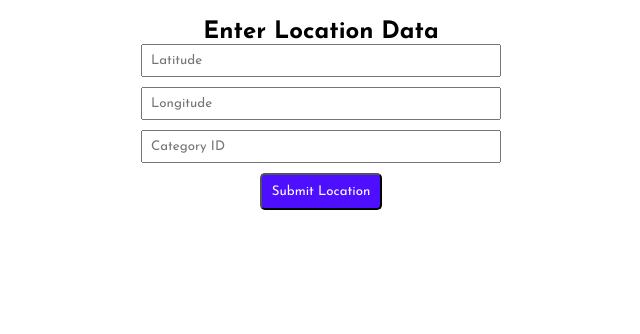
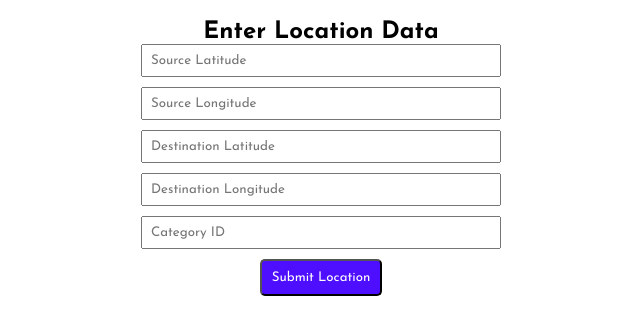
Before and after one commit to M-Danish-J/chat-app-react-nodejs-master, a React (Create React App) app in the folder public/: page /input in a window 1280 px wide. Shown: the top 334 px of the page, without its empty margins (319-959 px from the left). Built offline with nearby package versions, Linux system fonts and the light colour scheme.

Commit message:
update chat and lnput section

```diff
--- a/public/src/components/LocationInput.jsx
+++ b/public/src/components/LocationInput.jsx
@@ -1,12 +1,15 @@
 import React, { useState } from "react";
 import axios from "axios";
-import { useNavigate } from "react-router-dom";  // Import useNavigate
+import { useNavigate } from "react-router-dom";
+
 
 const LocationInput = ({ userToken }) => {
-  const navigate = useNavigate();  // Use useNavigate hook
+  const navigate = useNavigate();
   const [locationValues, setLocationValues] = useState({
-    latitude: "",
-    longitude: "",
+    sourceLatitude: "",
+    sourceLongitude: "",
+    destinationLatitude: "",
+    destinationLongitude: "",
     categoryId: "",
   });
 
@@ -19,22 +22,28 @@ const LocationInput = ({ userToken }) => {
 
   const handleLocationSubmit = async (event) => {
     event.preventDefault();
-
-    if (!locationValues.latitude || !locationValues.longitude || !locationValues.categoryId) {
+debugger
+    if (
+      !locationValues.sourceLatitude ||
+      !locationValues.sourceLongitude ||
+      !locationValues.destinationLatitude ||
+      !locationValues.destinationLongitude ||
+      !locationValues.categoryId
+    ) {
       alert("Please fill in all fields.");
       return;
     }
 
     try {
-      // Assuming successful submission
-      // Save the location data in local storage
-      localStorage.setItem("locationData", JSON.stringify(locationValues));
+      const response = await axios.get(`http://localhost:5001/availableDrivers?sourceLat=${locationValues.sourceLatitude}&sourceLong=${locationValues.sourceLongitude}&destinationLat=${locationValues.destinationLatitude}&destinationLong=${locationValues.destinationLongitude}&categoryId=${locationValues.categoryId}`);
+      console.log(response);
+    // Extract the relevant data from the response
+    const responseData = response.data.formattedAvailableDrivers;
 
-      // Navigate to the default "/" route
-      navigate("/");
+    // Pass only the necessary data in the state
+    navigate('/', { state: responseData });
     } catch (error) {
-      console.error("Error saving location data:", error);
-      alert("An error occurred while saving location data. Please try again later.");
+      console.log( error);
     }
   };
 
@@ -44,15 +53,29 @@ const LocationInput = ({ userToken }) => {
         <h2 style={{ color: "black" }}>Enter Location Data</h2>
         <input
           type="text"
-          placeholder="Latitude"
-          name="latitude"
+          placeholder="Source Latitude"
+          name="sourceLatitude"
           onChange={handleLocationChange}
           style={{ marginBottom: "10px", padding: "8px", width: "100%" }}
         />
         <input
           type="text"
-          placeholder="Longitude"
-          name="longitude"
+          placeholder="Source Longitude"
+          name="sourceLongitude"
+          onChange={handleLocationChange}
+          style={{ marginBottom: "10px", padding: "8px", width: "100%" }}
+        />
+        <input
+          type="text"
+          placeholder="Destination Latitude"
+          name="destinationLatitude"
+          onChange={handleLocationChange}
+          style={{ marginBottom: "10px", padding: "8px", width: "100%" }}
+        />
+        <input
+          type="text"
+          placeholder="Destination Longitude"
+          name="destinationLongitude"
           onChange={handleLocationChange}
           style={{ marginBottom: "10px", padding: "8px", width: "100%" }}
         />
--- a/public/src/pages/Chat.jsx
+++ b/public/src/pages/Chat.jsx
@@ -1,15 +1,26 @@
 import React, { useEffect, useState, useRef } from "react";
-import axios from "axios";
-import { useNavigate } from "react-router-dom";
+// import axios from "axios";
+import { useLocation, useNavigate } from "react-router-dom";
 import { io } from "socket.io-client";
 import styled from "styled-components";
-import { allUsersRoute, host } from "../utils/APIRoutes";
+import { host } from "../utils/APIRoutes";
 import ChatContainer from "../components/ChatContainer";
 import Contacts from "../components/Contacts";
 import Welcome from "../components/Welcome";
 
 export default function Chat() {
   const navigate = useNavigate();
+  const location = useLocation();
+
+  useEffect(() => {
+    // Access the state from the location object
+    const stateFromNavigate = location?.state;
+    debugger
+    setContacts(stateFromNavigate);
+    console.log('State from navigate:', stateFromNavigate);
+
+    // Your other code here
+  }, [location]);
   const socket = useRef();
   const [contacts, setContacts] = useState([]);
   const [currentChat, setCurrentChat] = useState(undefined);
@@ -32,11 +43,11 @@ export default function Chat() {
       var lat = (Math.random()).toFixed(5);
       var lng = (Math.random()).toFixed(5);
 
-      var data={
+      var data = {
         lat,
         lng,
-        userId:currentUser._id,
-        firstName:currentUser.firstName,
+        userId: currentUser._id,
+        firstName: currentUser.firstName,
       }
 
       socket.current = io(host);
@@ -47,15 +58,15 @@ export default function Chat() {
     if (currentUser) {
 
 
-      var lat = (Math.random()*100).toFixed(5);
-      var lng = (Math.random()*100).toFixed(5);
+      var lat = (Math.random() * 100).toFixed(5);
+      var lng = (Math.random() * 100).toFixed(5);
 
-      var data={
+      var data = {
         lat,
         lng,
-        userId:currentUser._id,
-        firstName:currentUser.firstName,
-        currentMode:currentUser.currentMode,
+        userId: currentUser._id,
+        firstName: currentUser.firstName,
+        currentMode: currentUser.currentMode,
       }
 
       socket.current = io(host);
@@ -66,10 +77,10 @@ export default function Chat() {
   useEffect(async () => {
     if (currentUser) {
       if (currentUser.isAvatarImageSet) {
-        debugger
-        const data = await axios.get(`${allUsersRoute}/${currentUser._id}`);
-        debugger
-        setContacts(data.data);
+        // debugger
+        // const data = await axios.get(`${allUsersRoute}/${currentUser._id}`);
+        // debugger
+        // setContacts(data.data);
       } else {
         navigate("/setAvatar");
       }
```
